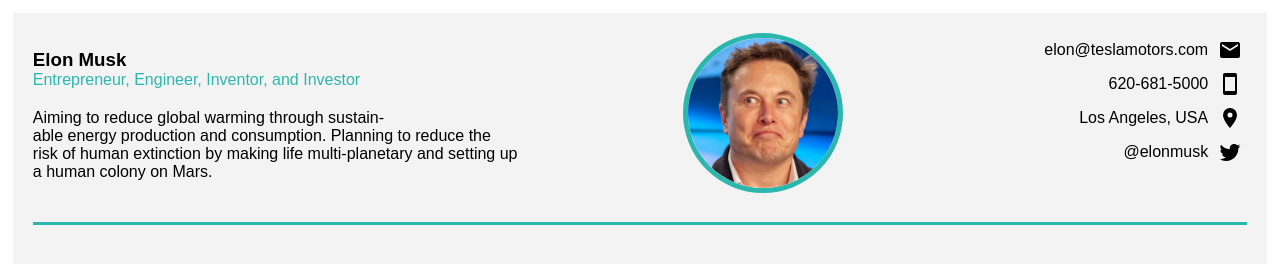
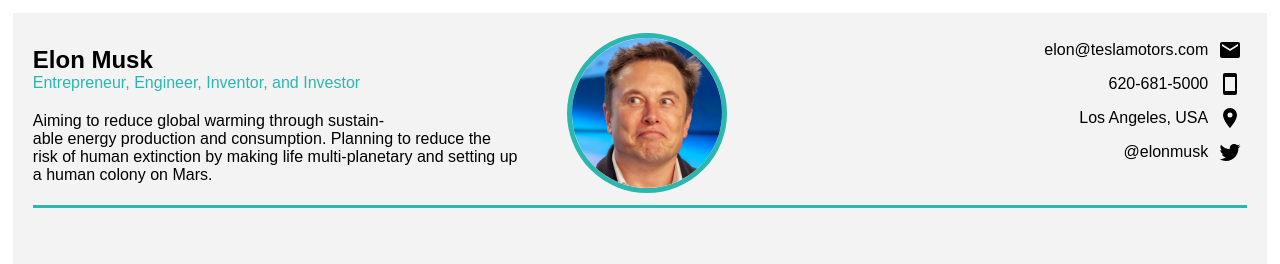
Before and after one commit to Tokov21/twoColumnsCVs, a plain HTML site: page index.html in a window 1280 px wide. Drawn offline with Linux system fonts and the light colour scheme.

Commit message:
Add some changes

```diff
--- a/assets/styles/style.css
+++ b/assets/styles/style.css
@@ -26,8 +26,6 @@ a {
 
 hr {
   height: 3px;
-
-  margin-top: 2vw;
 
   border: 0;
 
@@ -61,25 +59,24 @@ main article + article {
 article > header {
   display: flex;
 
-  justify-content: space-between;
   align-items: center;
 }
 
-header > section:first-child {
+header > div:first-child {
   max-width: 40%;
 }
 
-header > section:first-child p:nth-child(2) {
+header > div:first-child p:nth-child(2) {
   margin-bottom: 20px;
 
   color: #2bb7ae;
 }
 
-header > section:nth-child(2) img {
+header > div:nth-child(2) img {
   width: 20vh;
   height: 20vh;
 
-  margin-left: -10%;
+  margin-left: 30%;
 
   border: 5px solid #2bb7ae;
   border-radius: 50%;
@@ -87,15 +84,17 @@ header > section:nth-child(2) img {
   object-fit: cover;
 }
 
-header > section:last-child {
+header > div:last-child {
   display: flex;
 
   flex-direction: column;
   align-items: flex-end;
   align-self: flex-start;
+
+  margin-left: auto;
 }
 
-header > section:last-child a {
+header > div:last-child a {
   display: flex;
 
   align-items: center;
@@ -103,6 +102,6 @@ header > section:last-child a {
   margin: 5px;
 }
 
-header > section:last-child a > img {
+header > div:last-child a > img {
   margin-left: 10px;
 }
--- a/index.html
+++ b/index.html
@@ -11,7 +11,7 @@
     <main>
       <article>
         <header>
-          <section>
+          <div>
             <h1>Elon Musk</h1>
             <p>Entrepreneur, Engineer, Inventor, and Investor</p>
             <p>
@@ -20,11 +20,11 @@
               extinction by making life multi-planetary and setting up a human
               colony on Mars.
             </p>
-          </section>
+          </div>
 
-          <section><img src="assets/images/elon.jfif" alt="avatar" /></section>
+          <div><img src="assets/images/elon.jfif" alt="avatar" /></div>
 
-          <section>
+          <div>
             <a href="mailto:elon@teslamotors.com  " target="_blank"
               ><span>elon@teslamotors.com</span>
               <img src="assets/images/email.svg" alt="email-icon"
@@ -41,7 +41,7 @@
               ><span>@elonmusk</span>
               <img src="assets/images/twitter.svg" alt="twitter-icon"
             /></a>
-          </section>
+          </div>
         </header>
         <hr />
       </article>
```
